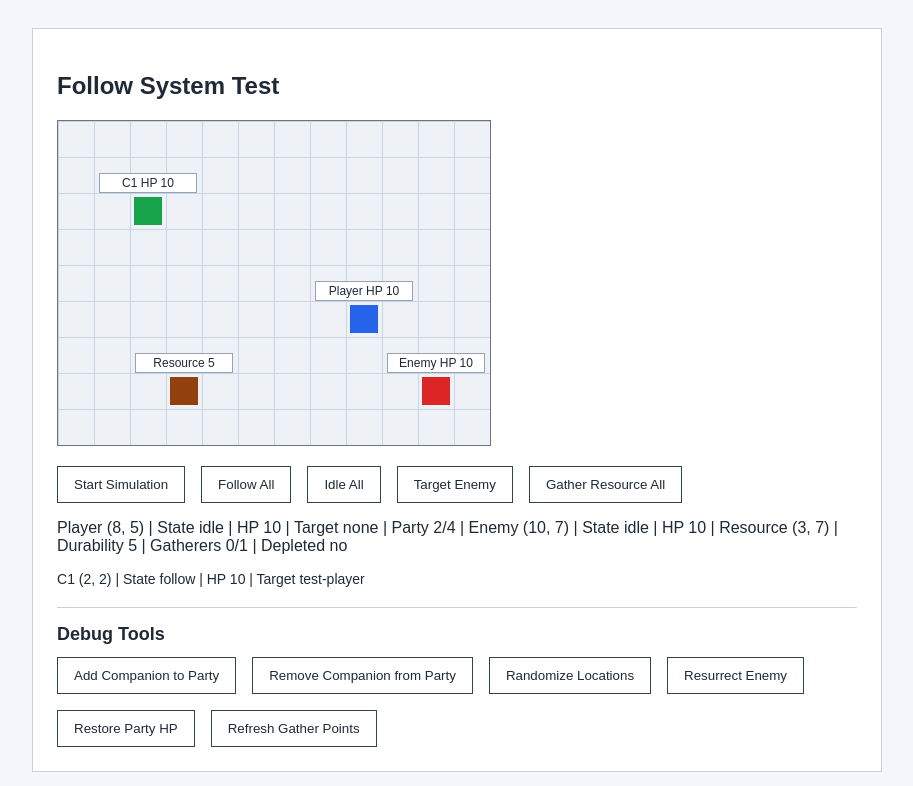
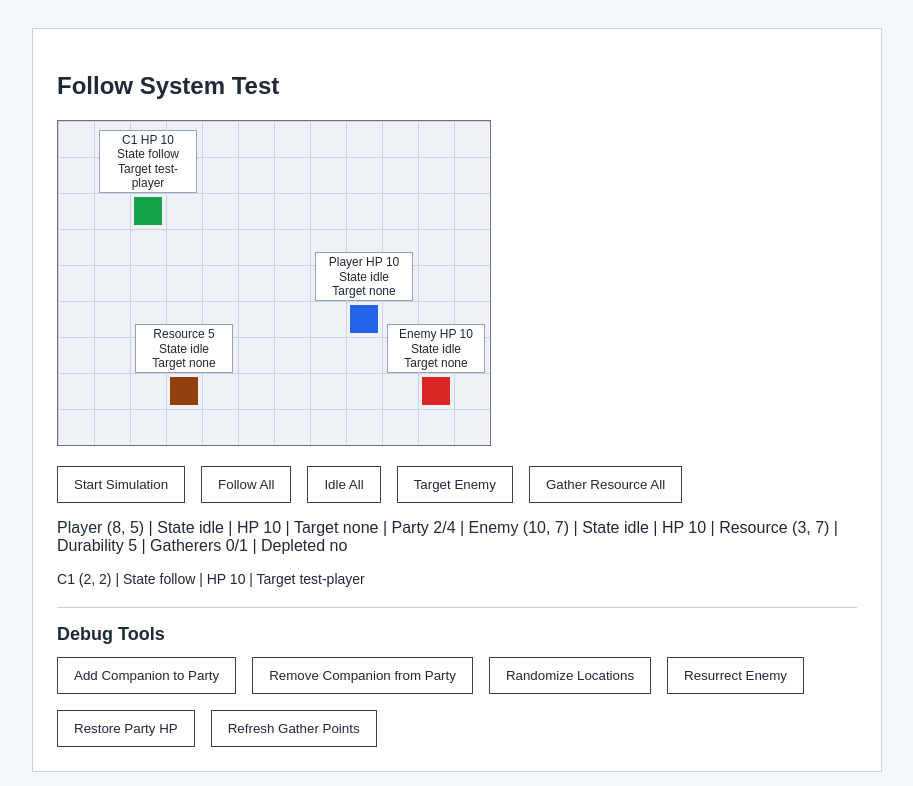
Before and after one commit to furiaz/MMOPartySimulator, a React (Vite) app in the folder client/: page / in a window 1280 px wide. Shown: the top 786 px of the page, without its empty margins (183-1096 px from the left). Built offline with nearby package versions, Linux system fonts and the light colour scheme.

Commit message:
Add debug overlay for entity state and targets

```diff
--- a/client/src/App.tsx
+++ b/client/src/App.tsx
@@ -18,6 +18,7 @@ import {
   startGameLoop,
   type Companion,
   type Enemy,
+  type GameEntity,
   type GameState,
   type Player,
   type ResourceEntity,
@@ -49,6 +50,29 @@ function createInitialState(): GameState {
   return addEntity(
     addEntity(addEntity(addEntity({ entities: {} }, player), companion), enemy),
     resource,
+  );
+}
+
+function EntityDebugLabel({
+  name,
+  entity,
+  detail,
+}: {
+  name: string;
+  entity: GameEntity;
+  detail?: string;
+}) {
+  const targetId = "currentTargetId" in entity ? entity.currentTargetId : null;
+
+  return (
+    <span className="entity-label">
+      {name}
+      {detail ? ` ${detail}` : ""}
+      <br />
+      State {entity.state}
+      <br />
+      Target {targetId ?? "none"}
+    </span>
   );
 }
 
@@ -188,7 +212,11 @@ function App() {
             }}
             title="Player"
           >
-            <span className="entity-label">Player HP {player.health}</span>
+            <EntityDebugLabel
+              name="Player"
+              entity={player}
+              detail={`HP ${player.health}`}
+            />
           </div>
           {companions.map((companion, index) => (
             <div
@@ -201,9 +229,11 @@ function App() {
               }}
               title="Companion"
             >
-              <span className="entity-label">
-                C{index + 1} HP {companion.health}
-              </span>
+              <EntityDebugLabel
+                name={`C${index + 1}`}
+                entity={companion}
+                detail={`HP ${companion.health}`}
+              />
             </div>
           ))}
           {enemy.state === "dead" ? (
@@ -215,7 +245,11 @@ function App() {
                 }px)`,
               }}
             >
-              Dead
+              Enemy
+              <br />
+              State {enemy.state}
+              <br />
+              Target {enemy.currentTargetId ?? "none"}
             </div>
           ) : (
             <div
@@ -228,7 +262,11 @@ function App() {
               }}
               title="Enemy"
             >
-              <span className="entity-label">Enemy HP {enemy.health}</span>
+              <EntityDebugLabel
+                name="Enemy"
+                entity={enemy}
+                detail={`HP ${enemy.health}`}
+              />
             </div>
           )}
           {resource.isDepleted ? (
@@ -241,6 +279,10 @@ function App() {
               }}
             >
               Depleted
+              <br />
+              State {resource.state}
+              <br />
+              Target none
             </div>
           ) : (
             <div
@@ -252,9 +294,11 @@ function App() {
               }}
               title="Resource"
             >
-              <span className="entity-label">
-                Resource {resource.durability}
-              </span>
+              <EntityDebugLabel
+                name="Resource"
+                entity={resource}
+                detail={`${resource.durability}`}
+              />
             </div>
           )}
         </div>
```
